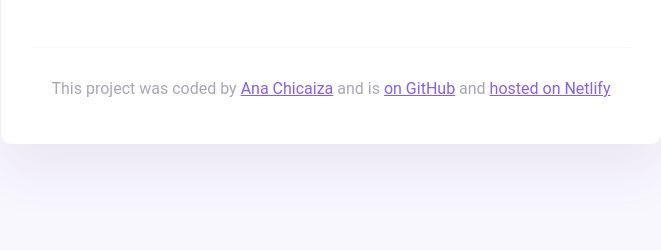
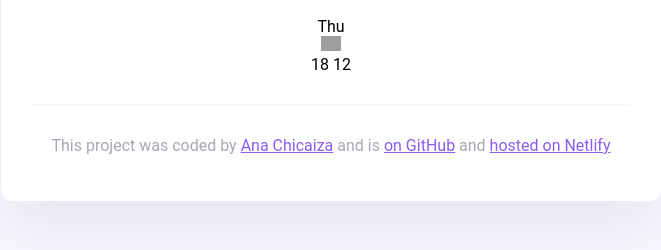
Before and after one commit to anachicaiza/Project-8, a plain HTML site: page index.html in a window 1280 px wide. Shown: the part 336-586 px from the top of the page, without its empty margins (309-970 px from the left). Drawn offline with nearby package versions, Linux system fonts and the light colour scheme; grey boxes are pictures that could not be loaded.

Commit message:
updated index html

```diff
--- a/index.html
+++ b/index.html
@@ -43,7 +43,21 @@
             <div class="current-temperature-unit">°C</div>
           </div>
         </div>
-        <div class="forecast" id="weather-forecast"></div>
+        <div class="forecast" id="weather-forecast">
+          <div class="row">
+            <div class="col-2">
+              Thu
+              <div class="image">
+                <img
+                  class="icon"
+                  src="http://openweathermap.org/img/wn/50d@2x.png"
+                  width="20"
+                />
+              </div>
+              18 12
+            </div>
+          </div>
+        </div>
       </main>
       <footer>
         <p>
```
